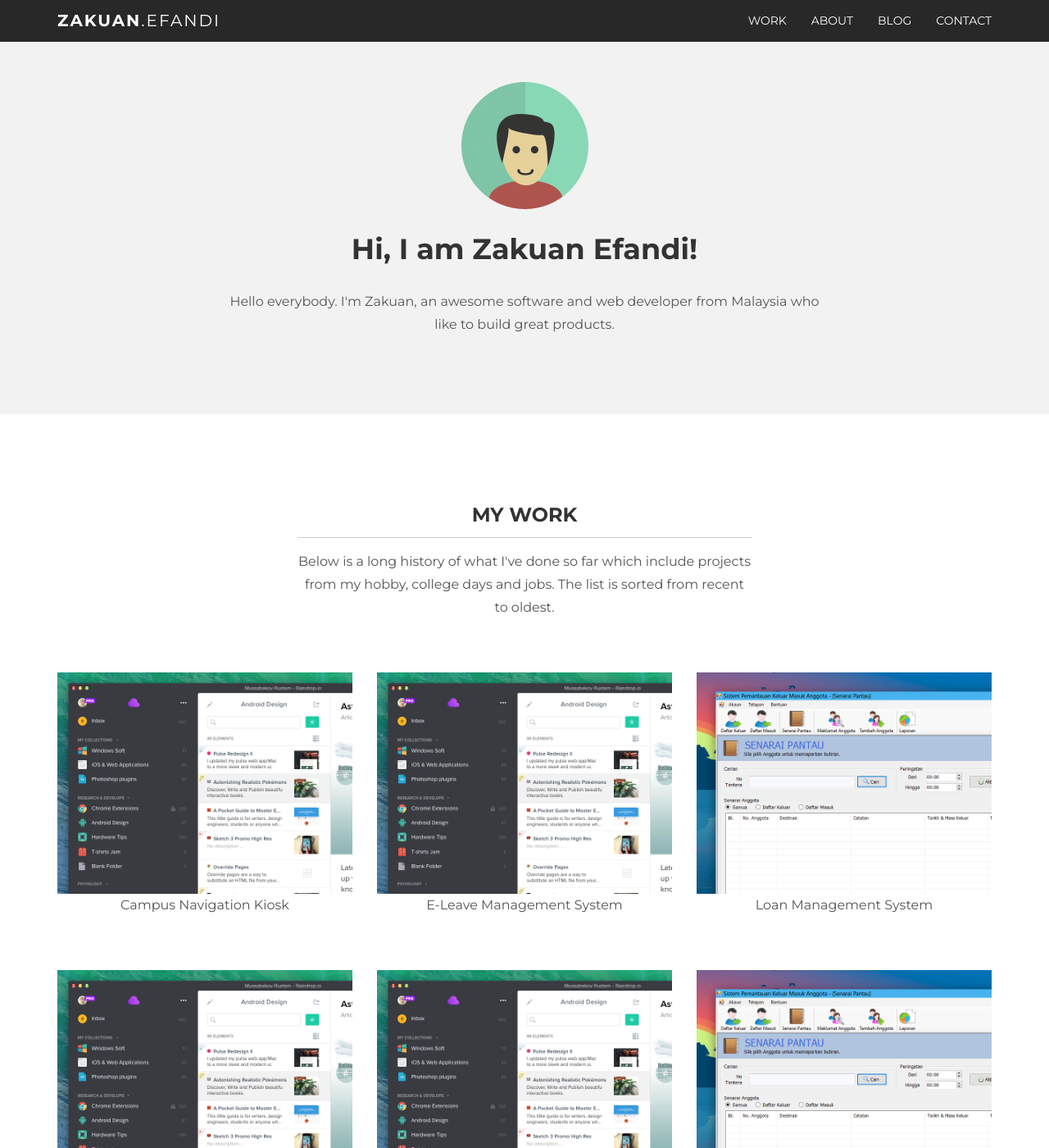
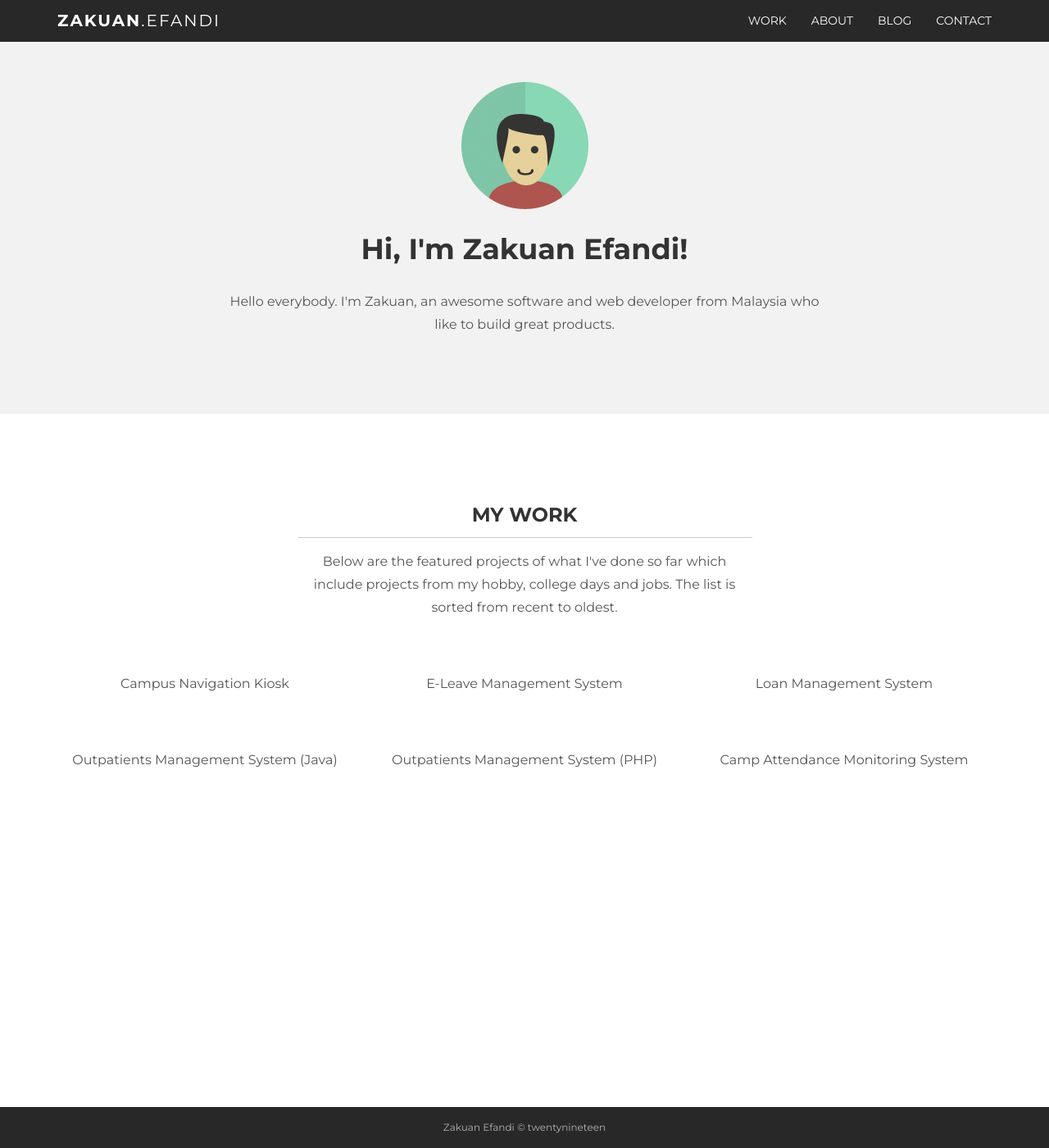
Before and after one commit to zakuanefandi/zakuanefandi.github.io, a Jekyll site: the page built from index.html, in a window 1280 px wide and 1400 px high. Shown: the whole window at 82% size. Built offline with Jekyll 4.4.1, drawn with Linux system fonts in a browser that asks for light colours; nearby versions of some CDN libraries; some of the changed text lies outside the part shown.

```diff
--- a/_includes/footer.html
+++ b/_includes/footer.html
@@ -3,7 +3,7 @@
 		<div class="container">
 			<footer>
 				<ul id="copyright">
-					<li>© 2018 Zakuan Efandi.</a></li>
+					<li>Zakuan Efandi © twentynineteen</li>
 				</ul>
 			</footer>
 		</div>
--- a/_includes/welcome.html
+++ b/_includes/welcome.html
@@ -4,7 +4,7 @@
 			<div class="row">
 				<div class="col-lg-8 col-lg-offset-2 centered">
 					<img src="{{ site.baseurl }}/assets/img/user.png" alt="Stanley">
-					<h1>Hi, I am Zakuan Efandi!</h1>
+					<h1>Hi, I'm Zakuan Efandi!</h1>
 					<p>Hello everybody. I'm Zakuan, an awesome software and web developer from Malaysia who like to build great products.</p>
 				</div><!-- /col-lg-8 -->
 			</div><!-- /row -->
--- a/_includes/works.html
+++ b/_includes/works.html
@@ -4,7 +4,7 @@
 			<div class="col-lg-6 col-lg-offset-3 centered">
 				<h3>MY WORK</h3>
 				<hr>
-				<p>Below is a long history of what I've done so far which include projects from my hobby, college days and jobs. The list is sorted from recent to oldest.</p>
+				<p>Below are the featured projects of what I've done so far which include projects from my hobby, college days and jobs. The list is sorted from recent to oldest.</p>
 			</div>
 		</div>
 		{%- assign loopindex = 0 -%}
```
Also changed, not shown: _layouts/work.html (+7 -2 lines), _works/spkma.md (+4 -2 lines), assets/img/portfolio/spkma/img01.jpg (deleted), assets/img/portfolio/spkma/slide1.jpg, assets/img/portfolio/spkma/slide2.jpg (added), assets/img/portfolio/spkma/slide3.jpg (added), assets/img/portfolio/spkma/slide4.jpg (added), assets/img/portfolio/spkma/slide5.jpg (added), assets/img/portfolio/spkma/test.png (deleted), assets/img/portfolio/spkma/test2.png (deleted), assets/img/portfolio/spkma/test3.png (deleted), assets/img/portfolio/spkma/test4.png (deleted), assets/img/portfolio/spkma/test5.jpg (deleted), assets/img/portfolio/spkma/thumb1.jpg (deleted), 3 more files.
